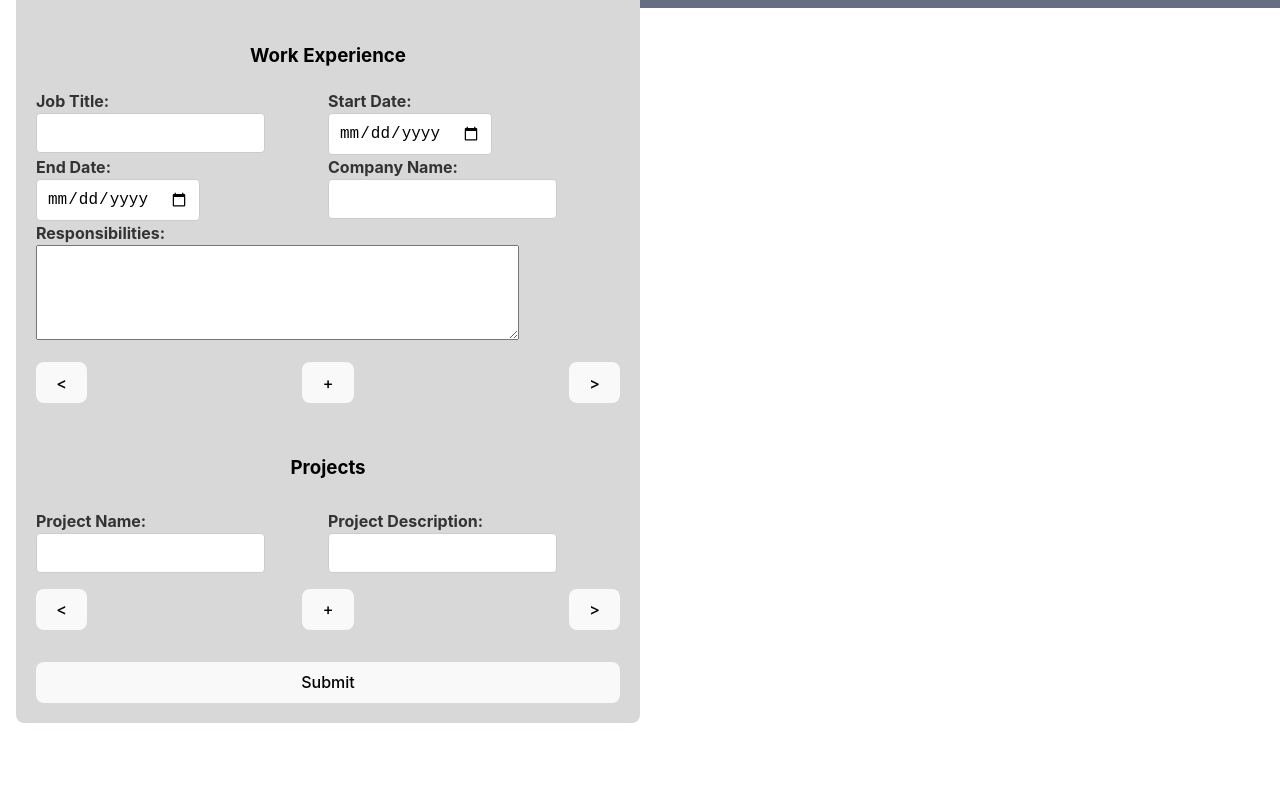
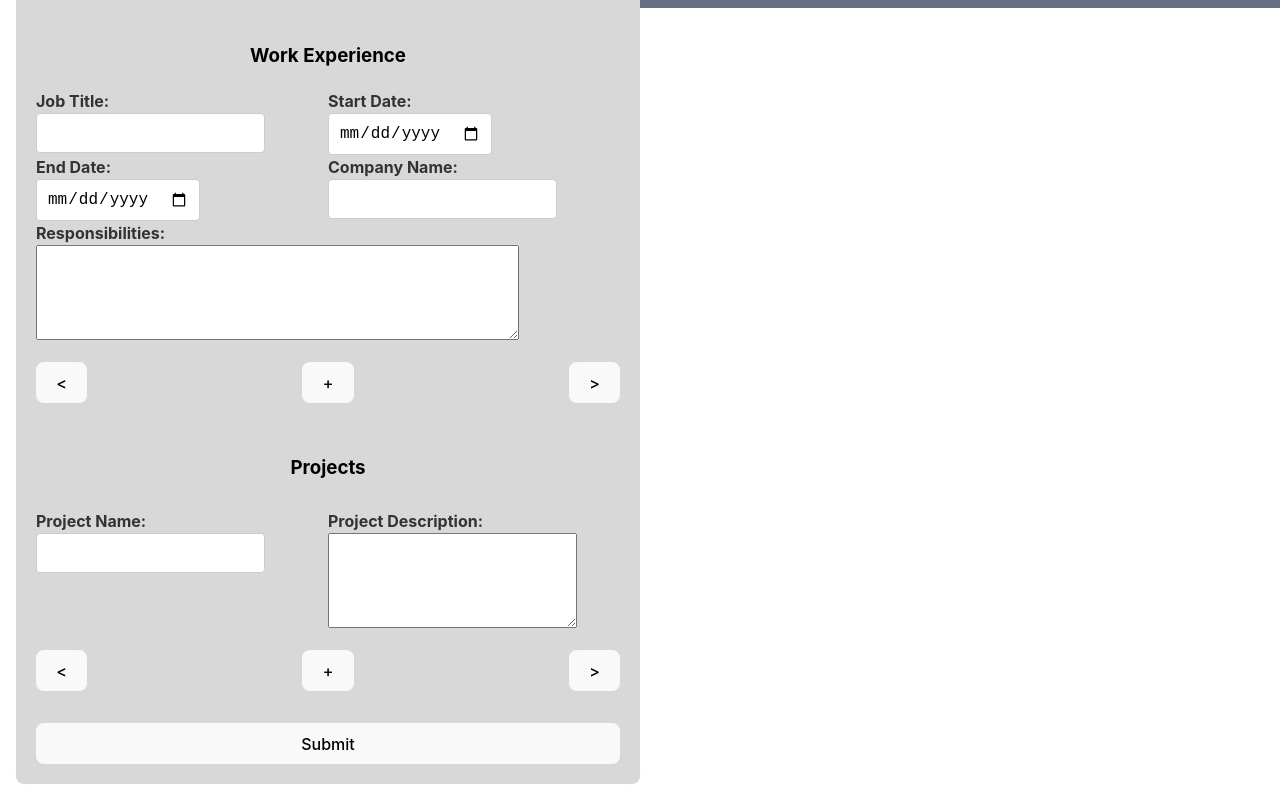
Before and after one commit to blitheryjibits/resume-builder, a React (Vite) app: page / in a window 1280 px wide. Shown: the part 792-1592 px from the top of the page. Before the commit the page ends 1531 px from the top, so only its background shows below. Built offline with nearby package versions, Linux system fonts and the light colour scheme.

Commit message:
Added: textarea for project description.

```diff
--- a/src/components/form-components/project-form.jsx
+++ b/src/components/form-components/project-form.jsx
@@ -90,12 +90,21 @@ export default function ProjectSection({ updateParent }) {
               return (
                 <div key={key} className="input-field-container">
                 <label>{String(key).replace(/-/g, " ")}:</label>
-                <input
+                {key === "Project-Description" ?
+                (
+                  <textarea
+                  name={key}
+                  value={value}
+                  onChange={handleChange}
+                  />
+                ) :
+                ( <input
                   type="text"
                   name={key}
                   value={value}
                   onChange={handleChange}
-                />
+                />)}
+
             </div>);
           })// end map
         }
```
